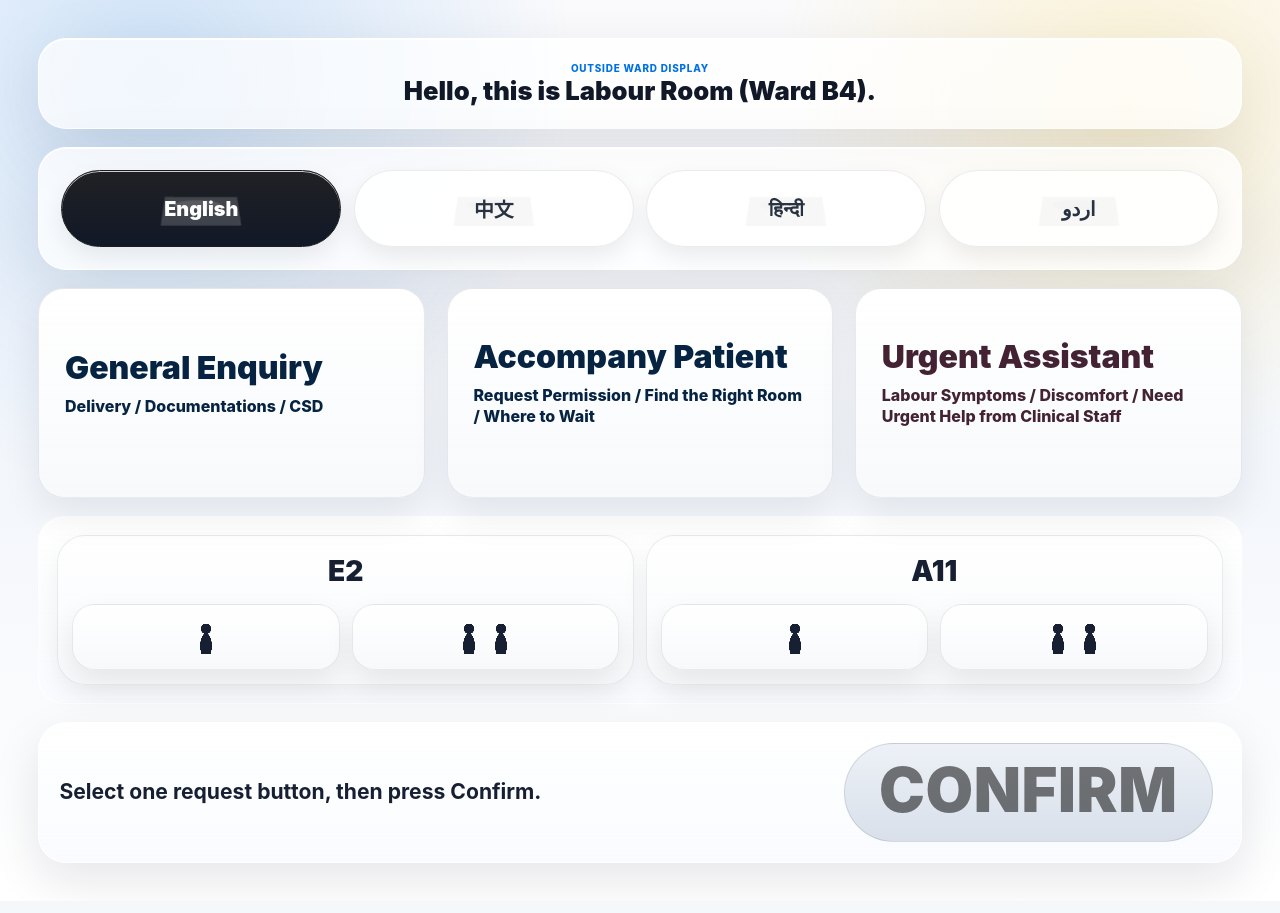
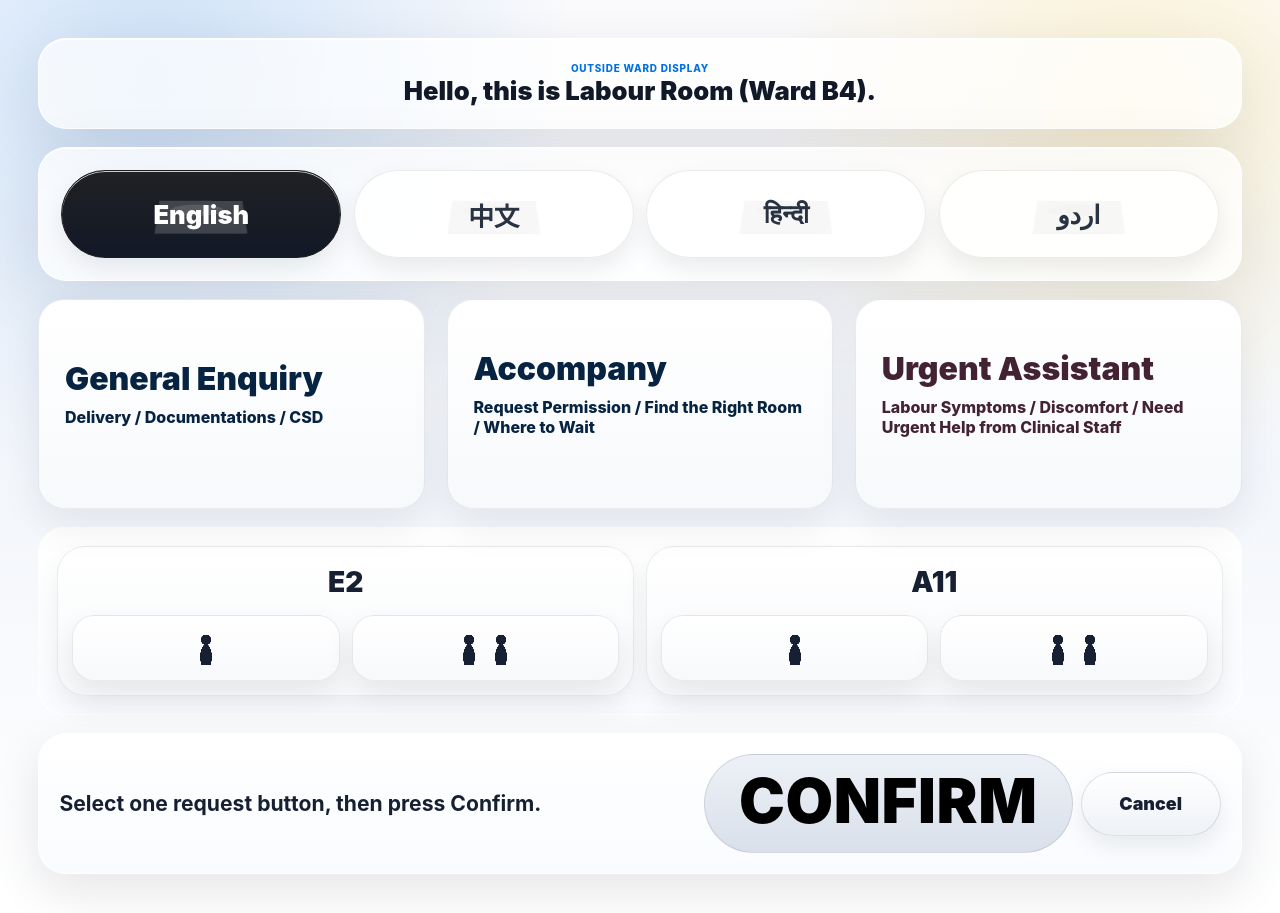
Before and after one commit to ninabun/smart-reception, a Next.js app: page /outside in a window 1280 px wide. Built offline with nearby package versions, Linux system fonts and the light colour scheme.

Commit message:
Update outside confirm and cancel states

```diff
--- a/app/globals.css
+++ b/app/globals.css
@@ -2818,3 +2818,59 @@ h3 {
 .ward-display .ward-alert.urgent .primary-action .glass-key-content {
   color: #ffffff;
 }
+
+.outside-display .language {
+  font-size: clamp(1.45rem, 2vw, 2.05rem);
+  min-height: clamp(68px, 7vw, 88px);
+}
+
+.confirm-request-action {
+  background:
+    linear-gradient(180deg, #f5f7fa 0%, #dfe5ec 100%);
+  border-color: rgba(120, 130, 145, 0.24);
+  box-shadow:
+    inset 0 1px 0 rgba(255, 255, 255, 0.9),
+    0 12px 26px rgba(15, 23, 42, 0.08);
+}
+
+.confirm-request-action.general {
+  background:
+    linear-gradient(145deg, #1f8bf2 0%, #bfe7ff 100%);
+  border-color: rgba(0, 82, 170, 0.34);
+}
+
+.confirm-request-action.patient {
+  background:
+    linear-gradient(145deg, #49cad9 0%, #c8f6f8 100%);
+  border-color: rgba(0, 118, 124, 0.32);
+}
+
+.confirm-request-action.urgent {
+  background:
+    linear-gradient(145deg, #ffd7e8 0%, #e78ab7 100%);
+  border-color: rgba(190, 42, 42, 0.3);
+}
+
+.confirm-request-action .glass-key-content,
+.confirm-request-action:disabled .glass-key-content {
+  color: #000000;
+  opacity: 1;
+}
+
+.outside-cancel-action {
+  align-self: center;
+  background:
+    linear-gradient(180deg, #ffffff 0%, #eef2f6 100%);
+  border: 1px solid rgba(120, 130, 145, 0.24);
+  border-radius: 999px;
+  box-shadow:
+    inset 0 1px 0 rgba(255, 255, 255, 0.9),
+    0 10px 22px rgba(15, 23, 42, 0.08);
+  color: #172033;
+  cursor: pointer;
+  font-size: clamp(1.05rem, 1.4vw, 1.35rem);
+  font-weight: 950;
+  min-height: 64px;
+  min-width: 140px;
+  padding: 14px 22px;
+}
--- a/app/outside/page.tsx
+++ b/app/outside/page.tsx
@@ -210,6 +210,17 @@ export default function OutsideDisplay() {
     saveRequests(nextRequests);
   }
 
+  function resetOutsideSelection() {
+    if (lastRequest?.status === "Waiting") {
+      cancelLastRequest();
+    }
+
+    setLastRequest(null);
+    setSelectedKind(null);
+    setSelectedLocation(null);
+    setVisitorCount(null);
+  }
+
   const copy = outsideCopy[selectedLanguage];
   const sentMessage = lastRequest
     ? lastRequest.kind === "urgent"
@@ -265,7 +276,11 @@ export default function OutsideDisplay() {
               showScene={false}
               tone={option.kind === "urgent" ? "red" : option.kind === "patient" ? "green" : "blue"}
             >
-              <span className="request-title">{copy.options[option.kind].label}</span>
+              <span className="request-title">
+                {selectedLanguage === "english" && option.kind === "patient"
+                  ? "Accompany"
+                  : copy.options[option.kind].label}
+              </span>
               <span className="request-helper">{copy.options[option.kind].helper}</span>
             </GlassKeyButton>
           ))}
@@ -320,9 +335,9 @@ export default function OutsideDisplay() {
                 : "Select one request button, then press Confirm."}
             </strong>
           </div>
-          {lastRequest?.status === "Waiting" ? <div className="sent-badge">Sent</div> : null}
+          {lastRequest?.status === "Waiting" ? <div className="sent-badge">Send</div> : null}
           <GlassKeyButton
-            className="confirm-request-action"
+            className={`confirm-request-action${selectedKind ? ` ${selectedKind}` : ""}`}
             disabled={!readyToConfirm}
             onClick={submitRequest}
             showScene={false}
@@ -330,6 +345,9 @@ export default function OutsideDisplay() {
           >
             Confirm
           </GlassKeyButton>
+          <button className="outside-cancel-action" onClick={resetOutsideSelection} type="button">
+            Cancel
+          </button>
         </div>
       </section>
     </main>
```
